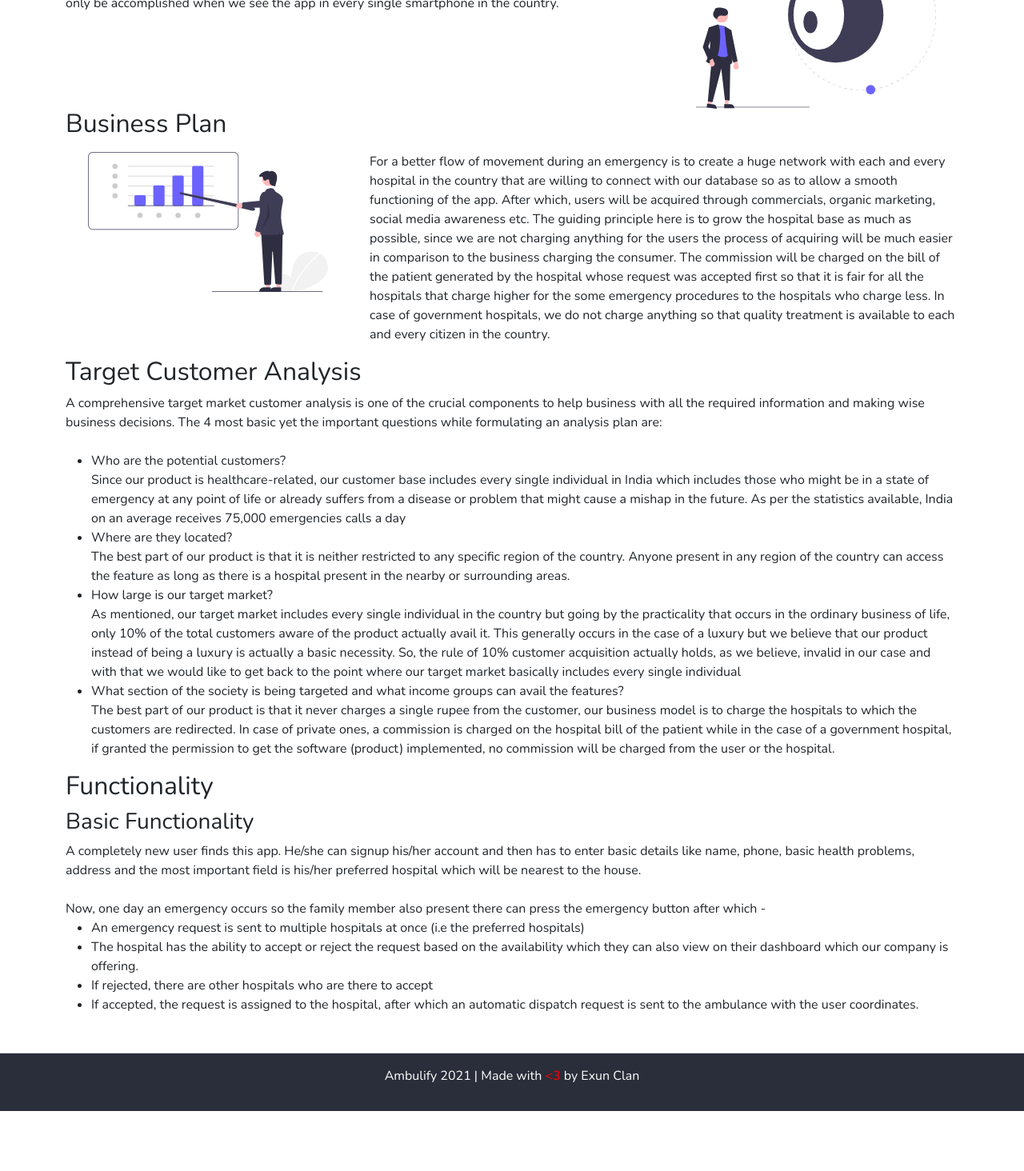
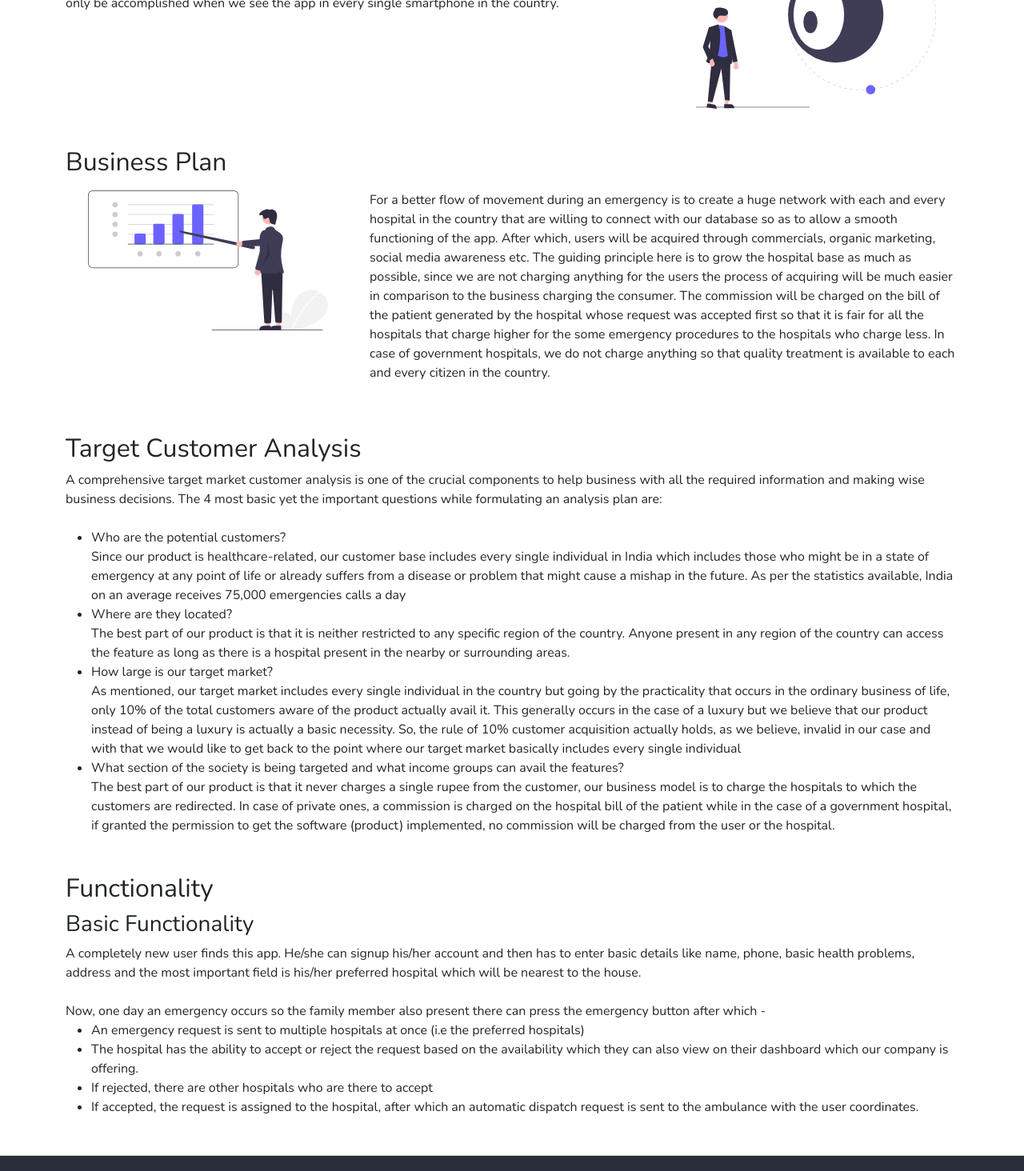
Before and after one commit to kavin25/innovate-trix-2021-static, a Next.js app: page /product in a window 1280 px wide. Shown: the part 280-1744 px from the top of the page at 80% size. Before the commit the page ends 1669 px from the top, so only its background shows below. Built offline with nearby package versions, Linux system fonts and the light colour scheme.

Commit message:
feat(design): Add more spacing between section (product page)

```diff
--- a/components/product/BusinessPlan.js
+++ b/components/product/BusinessPlan.js
@@ -1,6 +1,6 @@
 export default function BusinessPlan() {
   return (
-    <div className="business-plan">
+    <div className="mb-5">
       <h2>Business Plan</h2>
       <div className="row mt-3">
         <div className="col-sm-12 col-md-4 text-center">
--- a/components/product/Functionality.js
+++ b/components/product/Functionality.js
@@ -1,6 +1,6 @@
 function Functionality() {
   return (
-    <div id="functionality">
+    <div className="mb-5" id="functionality">
       <h2>Functionality</h2>
       <h3>Basic Functionality</h3>
       <p>
--- a/components/product/TargetCustomer.js
+++ b/components/product/TargetCustomer.js
@@ -1,6 +1,6 @@
 function TargetCustomer() {
   return (
-    <div>
+    <div className="mb-5">
       <h2>Target Customer Analysis</h2>
       <p>
         A comprehensive target market customer analysis is one of the crucial
--- a/components/product/Vision.js
+++ b/components/product/Vision.js
@@ -1,6 +1,6 @@
 export default function Vision() {
   return (
-    <div className="vision">
+    <div className="mb-5">
       <h2>Vision</h2>
       <div className="row mt-3">
         <div className="col-sm-12 col-md-8">
```
Also changed, not shown: 1 other file (tests, documents, lock files or other folders).
